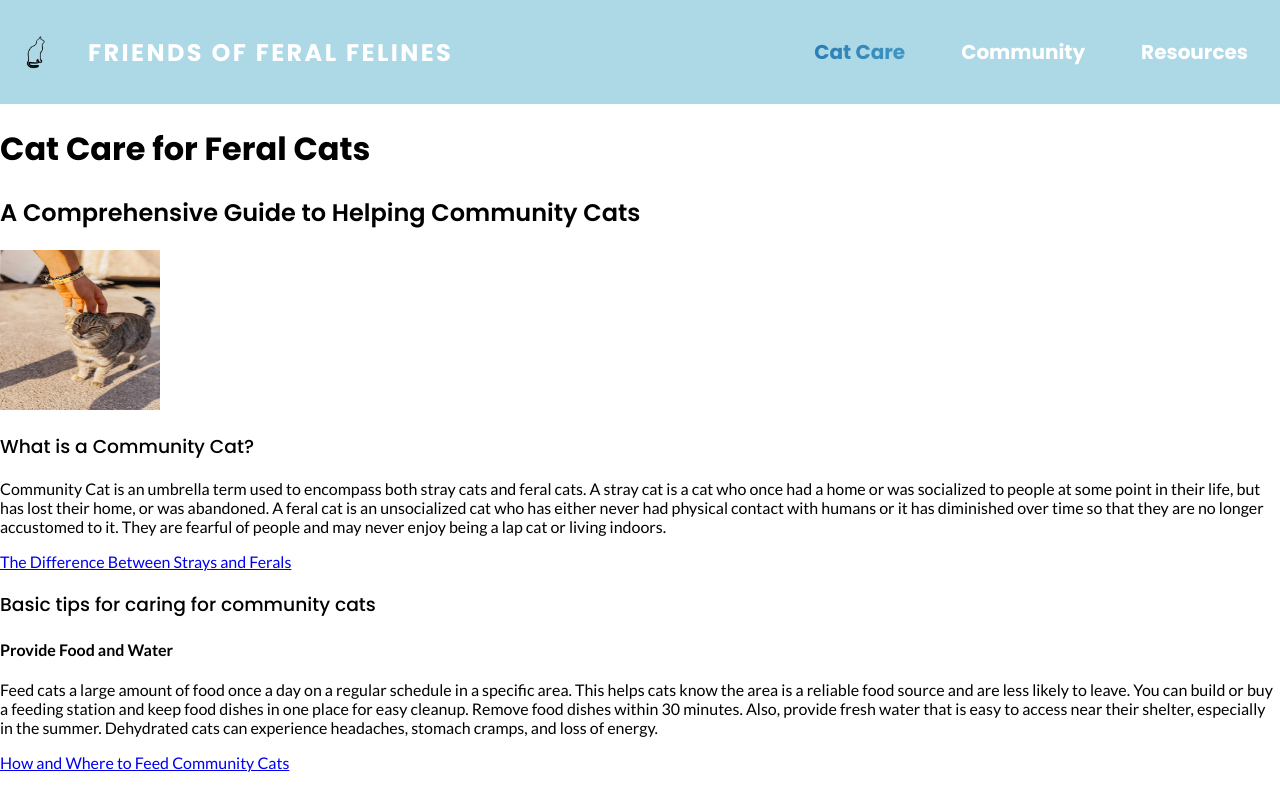
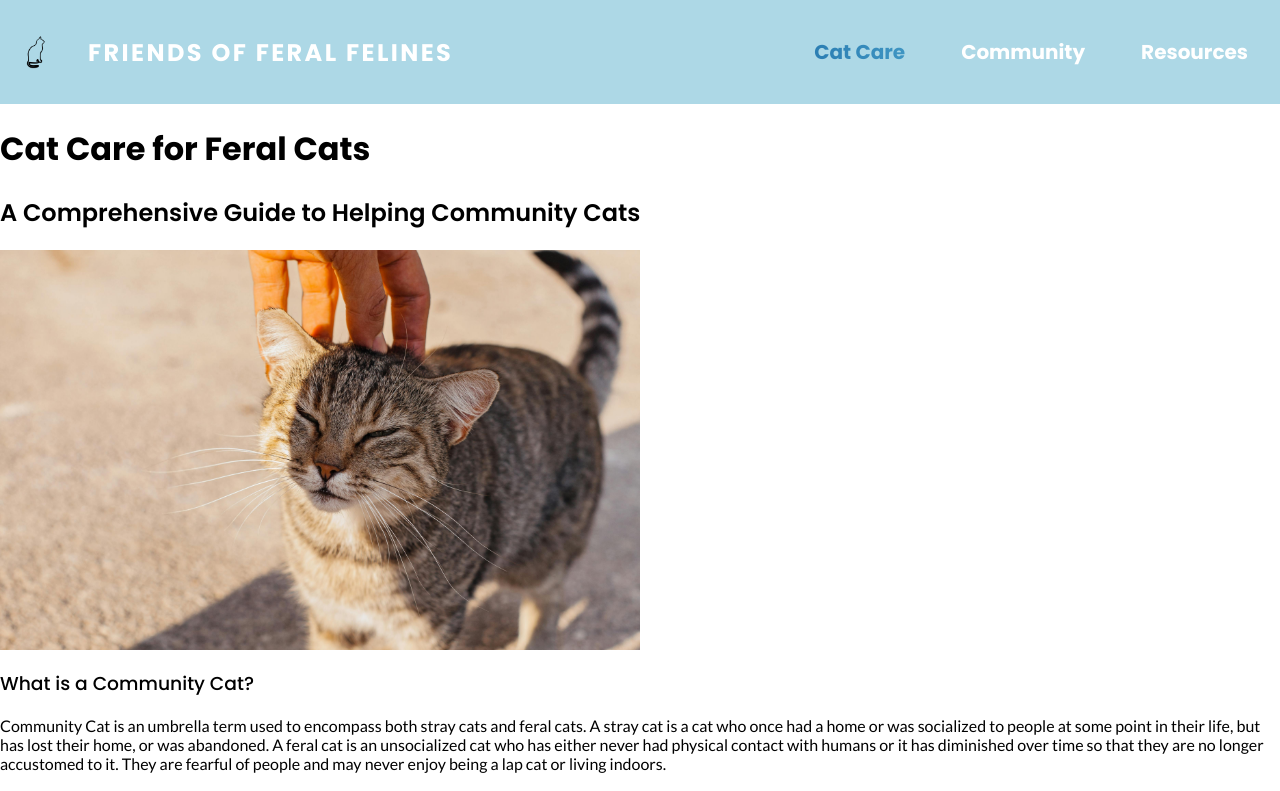
Before and after one commit to joshuajcarroll/FeralCats2024, a Next.js app: page /cat-care in a window 1280 px wide. Shown: the top 791 px of the page. Built offline with nearby package versions, Linux system fonts and the light colour scheme; a web font is replaced by a local one.

Commit message:
Resized image on cat-care page

```diff
--- a/app/cat-care/page.module.css
+++ b/app/cat-care/page.module.css
@@ -0,0 +1,11 @@
+.careImageContainer {
+    width: 40rem;
+    height: 25rem;
+    border-radius: 8px;
+}
+
+.careImageContainer img {
+    width: 100%;
+    height: 100%;
+    object-fit: cover;
+}
--- a/app/cat-care/page.tsx
+++ b/app/cat-care/page.tsx
@@ -1,6 +1,6 @@
 import Image from "next/image";
 
-import "./page.module.css"
+import styles from "./page.module.css"
 import tabbyCat from "@/public/pexels-roman-odintsov-5667944.jpg";
 
 export default function CatCare() {
@@ -8,7 +8,9 @@ export default function CatCare() {
     <div className="cat-care">
       <h1>Cat Care for Feral Cats</h1>
       <h2>A Comprehensive Guide to Helping Community Cats</h2>
-      <Image src={tabbyCat} width={160} height={160} alt="Person petting tabby cat"/>
+    <div className={styles.careImageContainer}>
+        <Image src={tabbyCat} alt="Person petting tabby cat"/>
+    </div>
       <h3>What is a Community Cat?</h3>
       <p>Community Cat is an umbrella term used to encompass both stray cats and feral cats.
       A stray cat is a cat who once had a home or was socialized to people at some point in their life,
```
